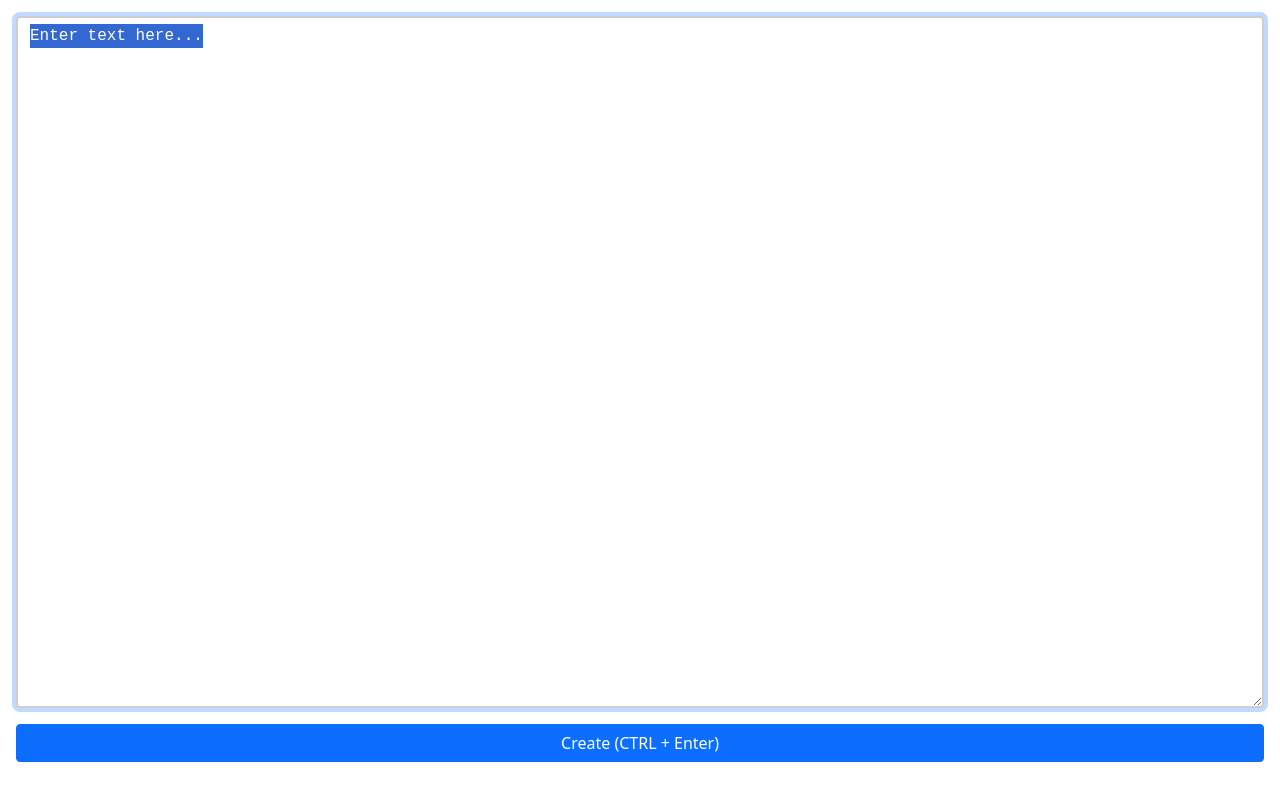
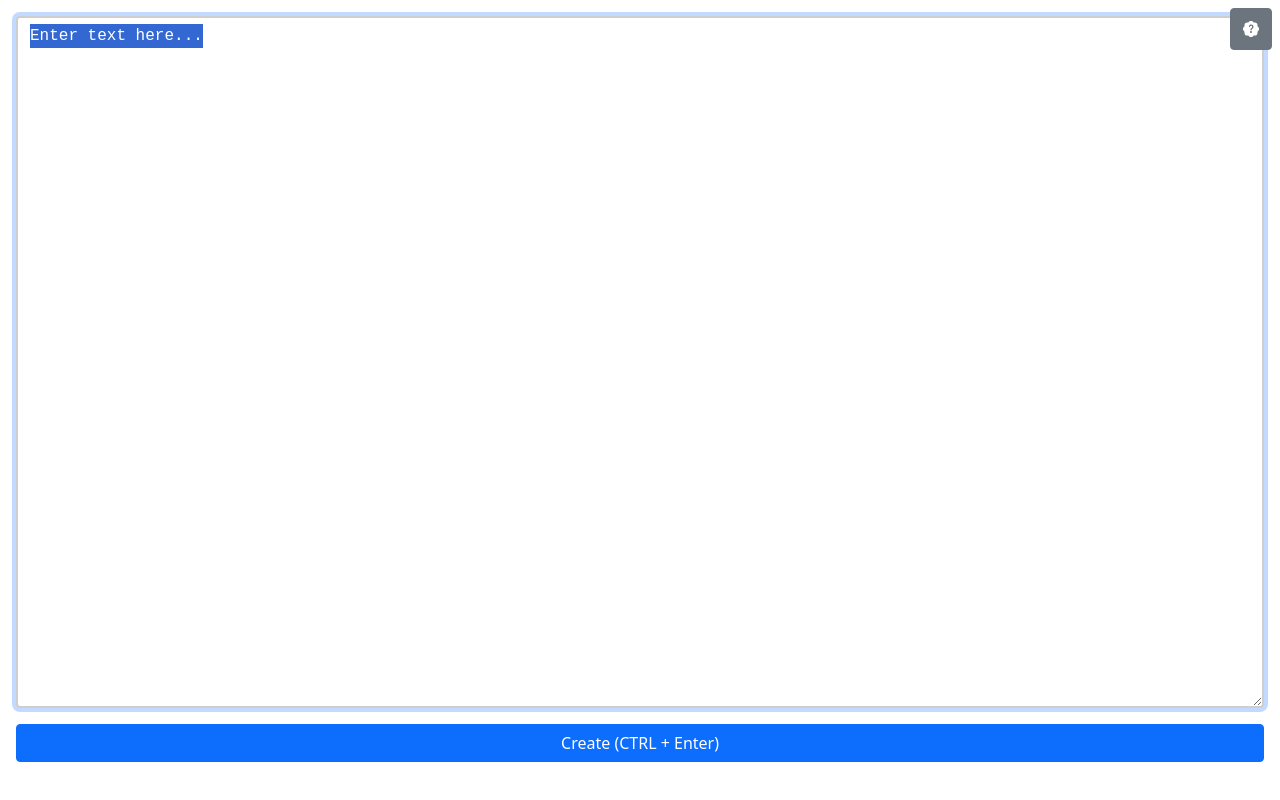
Before and after one commit to orellazri/droptext, a React (Create React App) app in the folder client/: page / in a window 1280 px wide. Built offline with nearby package versions, Linux system fonts and the light colour scheme; no server answers.

Commit message:
Add "how it works" modal to client

```diff
--- a/client/package.json
+++ b/client/package.json
@@ -14,6 +14,7 @@
     "crypto-js": "^4.1.1",
     "react": "^17.0.2",
     "react-bootstrap": "^2.0.0-beta.4",
+    "react-bootstrap-icons": "^1.5.0",
     "react-dom": "^17.0.2",
     "react-router-dom": "^5.2.0",
     "react-scripts": "4.0.3",
--- a/client/src/App.js
+++ b/client/src/App.js
@@ -3,6 +3,7 @@ import { BrowserRouter as Router, Switch, Route } from "react-router-dom";
 import Container from "react-bootstrap/Container";
 
 import Textbox from "./components/Textbox";
+import HowItWorks from "./components/HowItWorks";
 import ViewPage from "./pages/ViewPage";
 
 const App = () => {
@@ -27,6 +28,7 @@ const App = () => {
   return (
     <Router>
       <Container fluid style={{ padding: "1rem", height: "95vh" }}>
+        <HowItWorks />
         <Switch>
           <Route path="/:idAndKey" children={<ViewPage />} />
           <Route path="/">{content}</Route>
--- /dev/null
+++ b/client/src/components/HowItWorks.js
@@ -0,0 +1,50 @@
+import { useState } from "react";
+import styled from "styled-components";
+import Modal from "react-bootstrap/Modal";
+import Button from "react-bootstrap/Button";
+import { PatchQuestionFill } from "react-bootstrap-icons";
+
+const Corner = styled.div`
+  position: absolute;
+  top: 0.5rem;
+  right: 0.5rem;
+`;
+
+const HowItWorks = () => {
+  const [show, setShow] = useState(false);
+
+  return (
+    <Corner>
+      <Button variant="secondary" style={{ paddingBottom: "0.6rem" }} onClick={() => setShow(true)}>
+        <PatchQuestionFill />
+      </Button>
+
+      <Modal show={show} size="lg">
+        <Modal.Header>
+          <Modal.Title>How It Works</Modal.Title>
+        </Modal.Header>
+        <Modal.Body>
+          This is a web app that allows you to send encrypted text fast.
+          <br />
+          It uses Node.js & Express for the server, React for the client and levelup as a persistent
+          key-value database.
+          <br />
+          <br />
+          After submitting your text, it gets encrypted locally, and a private key is also generated
+          localy. The encrypted contents are sent to the server. The server sends back an ID, which
+          lets you share your url that consists of the ID and the private key.
+          <br />
+          The server only knows the IDs and the encrypted contents. It cannot decrypt the text.
+          <br />
+          <br />
+          <a href="https://github.com/orellazri/droptext">GitHub</a>
+        </Modal.Body>
+        <Modal.Footer>
+          <Button onClick={() => setShow(false)}>Close</Button>
+        </Modal.Footer>
+      </Modal>
+    </Corner>
+  );
+};
+
+export default HowItWorks;
--- a/client/src/components/Textbox.js
+++ b/client/src/components/Textbox.js
@@ -3,8 +3,6 @@ import { useHistory } from "react-router-dom";
 import axios from "axios";
 import Form from "react-bootstrap/Form";
 import Button from "react-bootstrap/Button";
-import Row from "react-bootstrap/Row";
-import Col from "react-bootstrap/Col";
 
 import * as crypto from "../utils/crypto";
 
```
Also changed, not shown: 2 other files (tests, documents, lock files or other folders).
